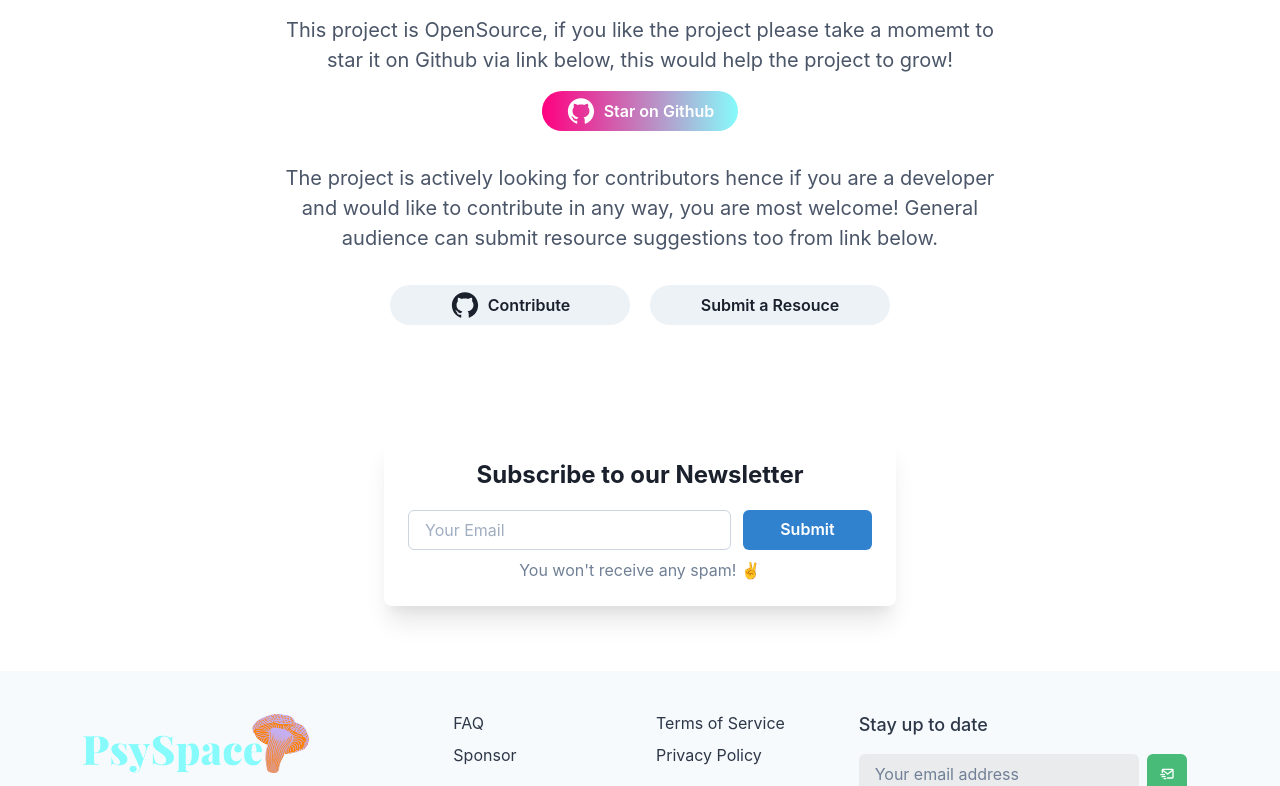
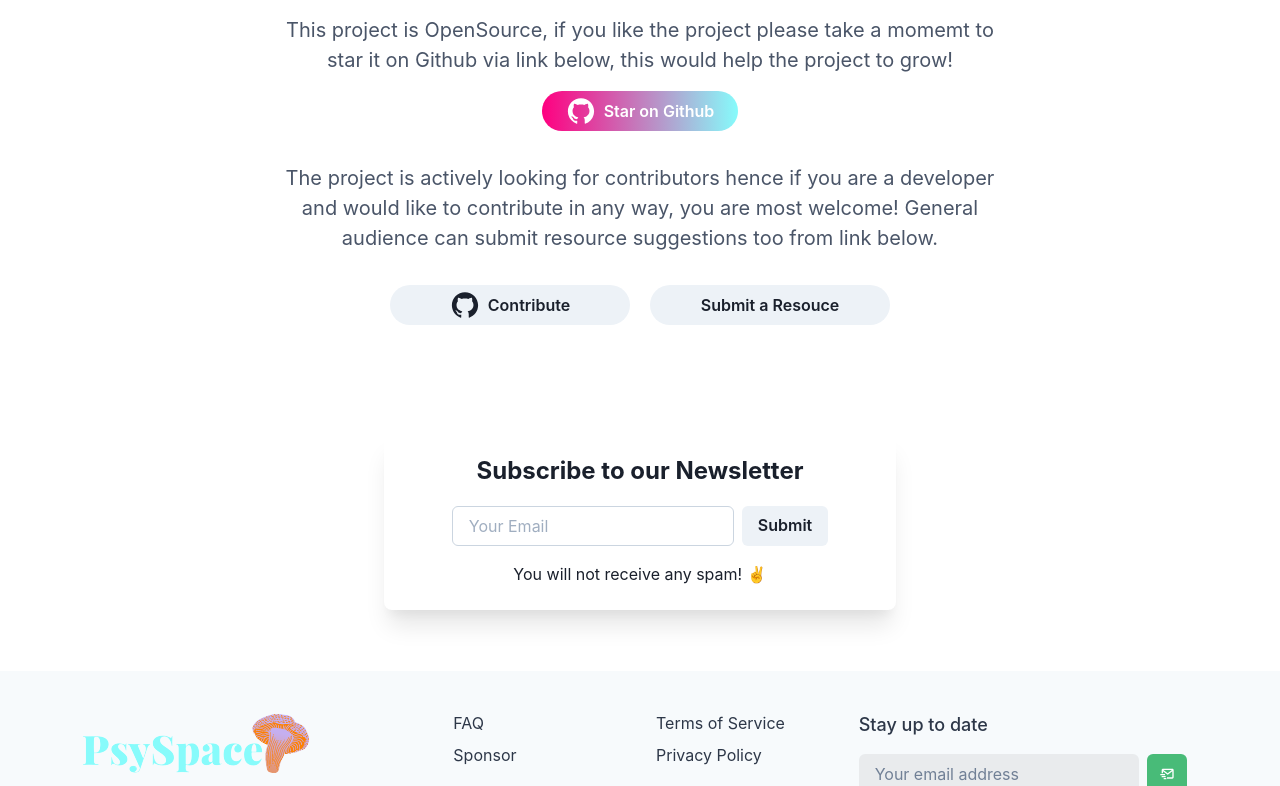
Before and after one commit to Wateraga/psyspacelibrary, a React (Create React App) app: page / in a window 1280 px wide. Shown: the part 1917-2703 px from the top of the page. Built offline with nearby package versions, Linux system fonts and the light colour scheme.

Commit message:
added newsletter

```diff
--- a/src/components/About/index.tsx
+++ b/src/components/About/index.tsx
@@ -75,9 +75,11 @@ const About = () => {
         textAlign={"center"}
       >
         <Flex justifyContent={"center"}>
-          <Button rounded={"full"} width={{ base: "40", md: "60" }}>
-            And More
-          </Button>
+          <Link to={"/library/home"}>
+            <Button rounded={"full"} width={{ base: "40", md: "60" }}>
+              And More
+            </Button>
+          </Link>
         </Flex>
       </Stack>
     </Box>
--- a/src/components/FaqSection/index.tsx
+++ b/src/components/FaqSection/index.tsx
@@ -67,22 +67,29 @@ const FaqSection = () => {
             </Heading>
             <Text mt={2} color={"gray.500"}>
               Initally started as a subreddit{" "}
-              <Link href="https://reddit/r/pyspace" color={"#FF0080"}>
+              <Link
+                href="https://www.reddit.com/r/psyspace/"
+                isExternal
+                color={"#FF0080"}
+              >
                 r/psyspace
               </Link>{" "}
               a community to discuss about the modern use of psychedelics and
-              their integration in modern life, which is highly dependent upon
-              technology for almost everything and to find relation between
-              psychedelics and technology and how technology can help us better
-              understand the rational use of these substance, provide right
-              direction in science and therapy.
+              their integration in modern life and how technology can help us
+              better understand the rational use of these substance, build more
+              tools to promote harm reduction methods and for the betterment of
+              the human existence!
             </Text>
             <Text mt={1} color={"gray.500"}>
               My long term plans for this website are to turn it into a goto
               place for the psychonauts and everyone to seek guidance about
               their psychedelic journies, mental health, healing, help others,
               share their journeys, incentivize the learnings, learn proper harm
-              reduction tecniques and more.
+              reduction tecniques and more.{" "}
+              <Link href={"/library/home"} color={"#FF0080"}>
+                A library about psychedelics
+              </Link>{" "}
+              and everything about them.
             </Text>
           </Box>
           <Box textAlign={"left"} px={{ base: 2, md: 8 }}>
@@ -95,20 +102,21 @@ const FaqSection = () => {
             </Heading>
             <Text mt={2} color={"gray.500"}>
               The project has been build with{" "}
-              <Link href="https://reactjs.org" color={"#FF0080"}>
+              <Link href="https://reactjs.org" isExternal color={"#FF0080"}>
                 reactjs
               </Link>{" "}
-              is opensource and can be found on{" "}
+              it is an opensource library and can be found on{" "}
               <Link
                 href="https://github.com/dhashdev/psyspacelibrary"
                 color={"#FF0080"}
+                isExternal
               >
-                github
+                github.
               </Link>{" "}
               The project and the code is in vary nascent stage, the code
               quality and UI needs improvements and resources needs to be
-              updated to with new feature ofcourse, hence it can be buggy to
-              some extend, but that is where we need your help.
+              updated and new feature must be added ofcourse, hence it can be
+              buggy to some extend, but that is where we need your help.
             </Text>
           </Box>
           <Box textAlign={"left"} px={{ base: 2, md: 8 }}>
@@ -123,12 +131,16 @@ const FaqSection = () => {
               PsySpace Library does not make any money. I have been using my
               personal time and budget to build it. I did not create this
               website with any intentions of monetization but as a good will, to
-              help other people in their psychedelic journey and know all the
-              information requiered for harm reduction.
+              help other people in their own psychedelic journey, grow and know
+              all the information requiered for harm reduction.
             </Text>{" "}
             <Text>
               If you want to sponsor my efforts you can{" "}
-              <Link href="https://www.buymeacoffee.com/dhash" color={"#FF0080"}>
+              <Link
+                href="https://www.buymeacoffee.com/dhash"
+                isExternal
+                color={"#FF0080"}
+              >
                 Buy me a coffee
               </Link>{" "}
               or contact me at{" "}
@@ -152,6 +164,7 @@ const FaqSection = () => {
               <Link
                 href="https://github.com/dhashdev/psyspacelibrary"
                 color={"#FF0080"}
+                isExternal
               >
                 Github.
               </Link>{" "}
@@ -175,6 +188,7 @@ const FaqSection = () => {
                   Following on twitter{" "}
                   <Link
                     href="https://twitter.com/psyspacenetwork"
+                    isExternal
                     color={"#FF0080"}
                   >
                     @psyspacenetwork
@@ -185,6 +199,7 @@ const FaqSection = () => {
                   Becoming a member on{" "}
                   <Link
                     href="https://www.reddit.com/r/psyspace/"
+                    isExternal
                     color={"#FF0080"}
                   >
                     r/psyspace
@@ -208,7 +223,11 @@ const FaqSection = () => {
               <UnorderedList>
                 <ListItem>
                   twitter{" "}
-                  <Link href="https://twitter.com/dhashdev" color={"#FF0080"}>
+                  <Link
+                    href="https://twitter.com/dhashdev"
+                    isExternal
+                    color={"#FF0080"}
+                  >
                     @dhashdev
                   </Link>{" "}
                 </ListItem>
@@ -217,6 +236,7 @@ const FaqSection = () => {
                   reddit{" "}
                   <Link
                     href="https://www.reddit.com/message/compose?to=%2Fr%2Fpsyspace"
+                    isExternal
                     color={"#FF0080"}
                   >
                     r/psyspace
--- a/src/components/Newsletter/index.tsx
+++ b/src/components/Newsletter/index.tsx
@@ -1,7 +1,6 @@
-import React, { FormEvent, ChangeEvent, useState } from "react";
+import React, { ChangeEvent, useState } from "react";
 import {
   Stack,
-  FormControl,
   Input,
   Button,
   useColorModeValue,
@@ -9,30 +8,28 @@ import {
   Text,
   Container,
   Flex,
+  Box,
 } from "@chakra-ui/react";
-import { CheckIcon } from "@chakra-ui/icons";
+
+/**
+ * @component
+ * @return {React.ReactElement} Newsletter
+ */
 
 const Newsletter = () => {
-  const [email, setEmail] = useState("");
-  const [state, setState] = useState<"initial" | "submitting" | "success">(
-    "initial"
-  );
-  const [error, setError] = useState(false);
+  const [email, setEmail] = useState(""); // form input state
+
+  const revueConfigValue: string = process.env
+    .REACT_APP_REVUE_PROFILE_NAME as string; // getting api end point from env
 
   return (
-    <Flex
-      minH={"300"}
-      align={"center"}
-      justify={"center"}
-      //   bg={useColorModeValue("gray.50", "gray.800")}
-    >
+    <Flex minH={"300"} align={"center"} justify={"center"}>
       <Container
         maxW={"lg"}
         bg={useColorModeValue("white", "whiteAlpha.100")}
         boxShadow={"xl"}
         rounded={"lg"}
         p={6}
-        // direction={"column"}
       >
         <Heading
           as={"h2"}
@@ -42,29 +39,18 @@ const Newsletter = () => {
         >
           Subscribe to our Newsletter
         </Heading>
-        <Stack
-          direction={{ base: "column", md: "row" }}
-          as={"form"}
-          spacing={"12px"}
-          onSubmit={(e: FormEvent) => {
-            e.preventDefault();
-            setError(false);
-            setState("submitting");
-
-            // remove this code and implement your submit logic right here
-            setTimeout(() => {
-              if (email === "fail@example.com") {
-                setError(true);
-                setState("initial");
-                return;
-              }
-
-              setState("success");
-            }, 1000);
-          }}
+        <Stack direction={{ base: "column" }} as={"form"} spacing={"12px"}>
+          <form
+            action={`${revueConfigValue}`}
+            method="post"
+            id="revue-form"
+            name="revue-form"
+            target="_blank"
           >
-          <FormControl>
+            <Flex gap={2} justifyContent={"center"} alignItems={"center"}>
+              <Box>
                 <Input
+                  width={"100%"}
                   variant={"solid"}
                   borderWidth={1}
                   color={"gray.800"}
@@ -72,38 +58,34 @@ const Newsletter = () => {
                     color: "gray.400",
                   }}
                   borderColor={useColorModeValue("gray.300", "gray.700")}
-              id={"email"}
+                  id="member_email"
+                  name="member[email]"
                   type={"email"}
                   required
                   placeholder={"Your Email"}
                   aria-label={"Your Email"}
                   value={email}
-              disabled={state !== "initial"}
                   onChange={(e: ChangeEvent<HTMLInputElement>) =>
                     setEmail(e.target.value)
                   }
                 />
-          </FormControl>
-          <FormControl w={{ base: "100%", md: "40%" }}>
+              </Box>
+              <Box>
                 <Button
-              colorScheme={state === "success" ? "green" : "blue"}
-              isLoading={state === "submitting"}
-              w="100%"
-              type={state === "success" ? "button" : "submit"}
+                  type="submit"
+                  value="Subscribe"
+                  name="member[subscribe]"
+                  id="member_submit"
                 >
-              {state === "success" ? <CheckIcon /> : "Submit"}
+                  Submit
                 </Button>
-          </FormControl>
+              </Box>
+            </Flex>
+          </form>
         </Stack>
-        <Text
-          mt={2}
-          textAlign={"center"}
-          color={error ? "red.500" : "gray.500"}
-        >
-          {error
-            ? "Oh no an error occured! 😢 Please try again later."
-            : "You won't receive any spam! ✌️"}
-        </Text>
+        <Box textAlign={"center"}>
+          <Text mt={4}>You will not receive any spam! ✌️</Text>
+        </Box>
       </Container>
     </Flex>
   );
--- /dev/null
+++ b/src/utils/api/newsletter-subscription.tsx
@@ -0,0 +1,5 @@
+// new letter subscription api end poitn
+
+import axios from "axios";
+
+export interface newsLetterSubscribe {}
```
Also changed, not shown: 1 other file (tests, documents, lock files or other folders). Lines whose indentation alone changed are shown as unchanged.
